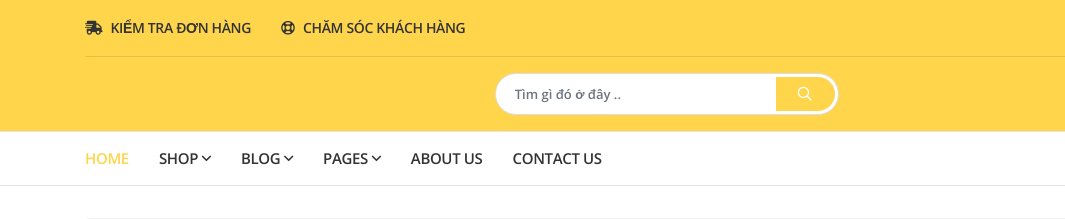
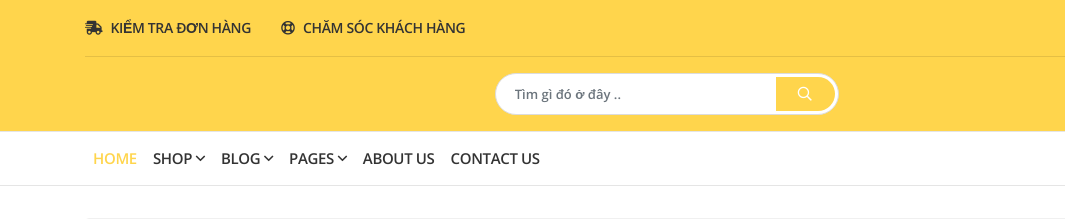
Before and after one commit to anhnmt/html-project, a plain HTML site: page index.html in a window 1280 px wide. Shown: the top 219 px of the page, 0-1065 px from the left. Drawn offline with nearby package versions, Linux system fonts and the light colour scheme.

Commit message:
Update nav-link

```diff
--- a/css/style.css
+++ b/css/style.css
@@ -251,7 +251,7 @@ img.loaded {
 
 .main-menu .nav-link {
     display: block;
-    padding: 14px 30px 14px 0!important;
+    padding: 14px 30px 14px 0;
     font-size: 15px;
     line-height: 24px;
     text-transform: uppercase;
@@ -261,6 +261,7 @@ img.loaded {
 @media (max-width: 768px) {
     .nav-link {
         font-size: 14px;
+        padding: 14px 30px 14px 10px!important;
     }
 }
 
```
